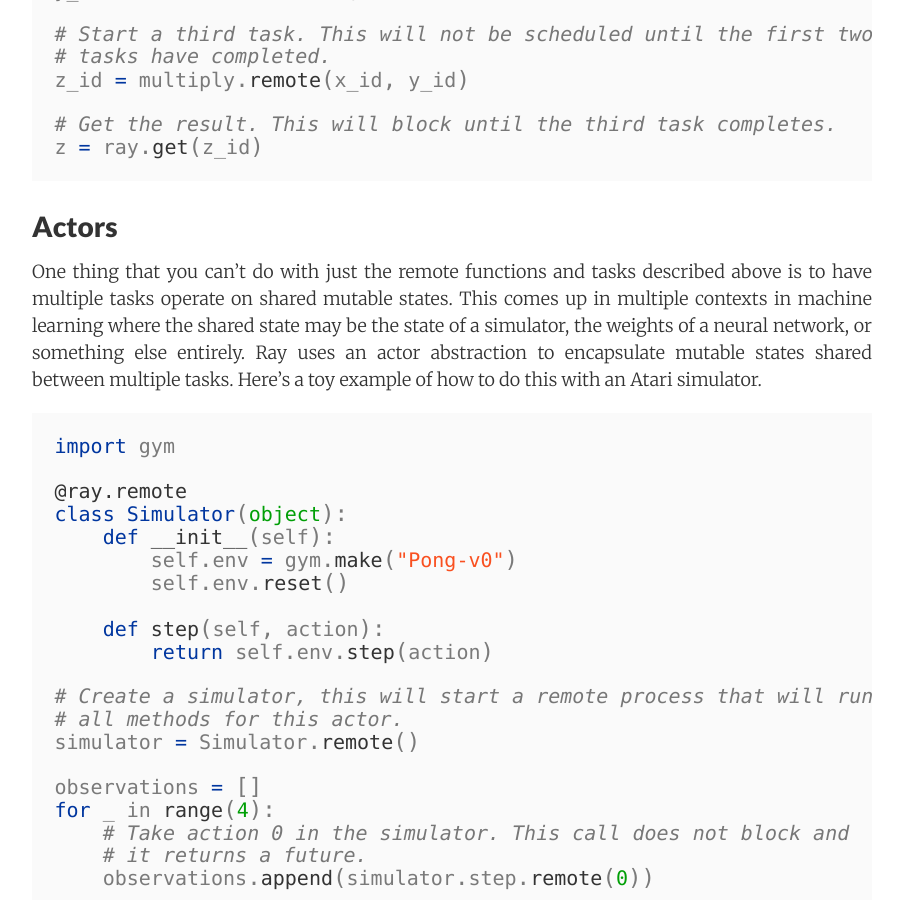
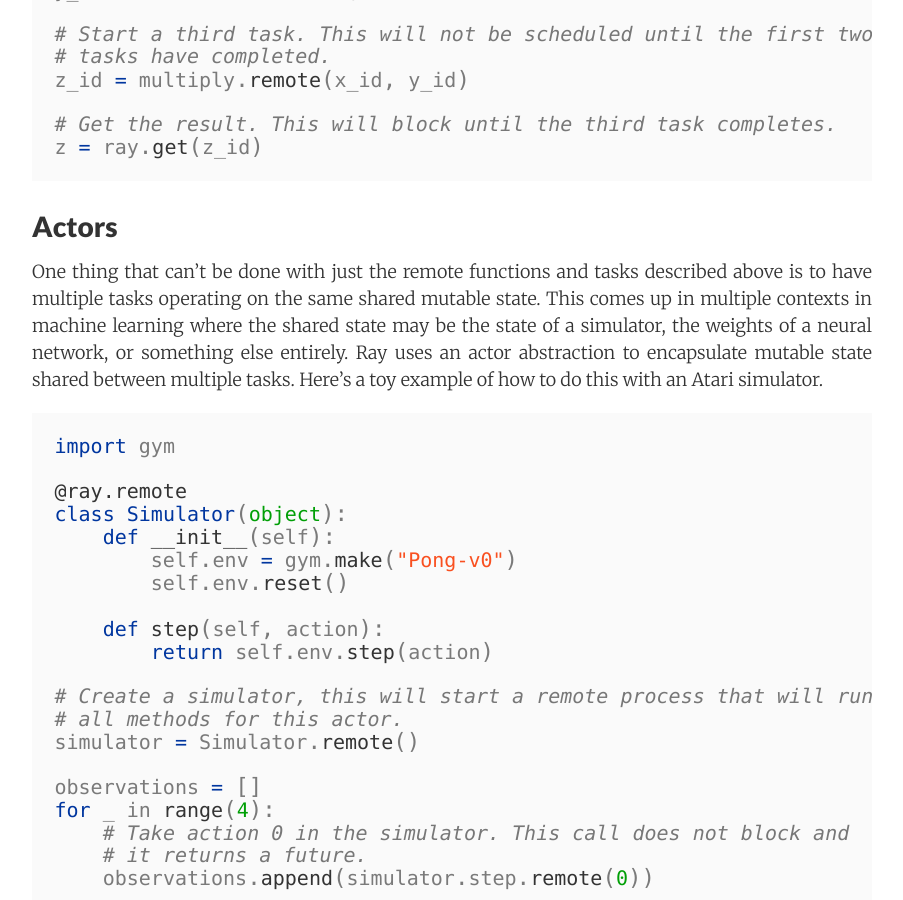
Before and after one commit to bairblog/bairblog.github.io, a Jekyll site: the page built from _posts/2018-01-09-ray.md, in a window 1280 px wide and 900 px high, scrolled down 3242 px. Shown: the whole window, without its empty margins (188-1091 px from the left). Built offline with Jekyll 4.4.1, drawn with Linux system fonts in a browser that asks for light colours; nearby versions of some CDN libraries.

Commit message:
minor revisions ray post

````diff
--- a/_posts/2018-01-09-ray.md
+++ b/_posts/2018-01-09-ray.md
@@ -87,8 +87,9 @@ z = ray.get(z_id)
 ```
 
 ## Actors
-One thing that you can’t do with just the remote functions and tasks described above is to have multiple tasks operate on shared mutable states.
-This comes up in multiple contexts in machine learning where the shared state may be the state of a simulator, the weights of a neural network, or something else entirely. Ray uses an actor abstraction to encapsulate mutable states shared between multiple tasks.
+One thing that can’t be done with just the remote functions and tasks described above is to have multiple tasks operating on the same shared mutable state.
+This comes up in multiple contexts in machine learning where the shared state may be the state of a simulator, the weights of a neural network, or something else entirely.
+Ray uses an actor abstraction to encapsulate mutable state shared between multiple tasks.
 Here’s a toy example of how to do this with an Atari simulator.
 
 ```python
````
